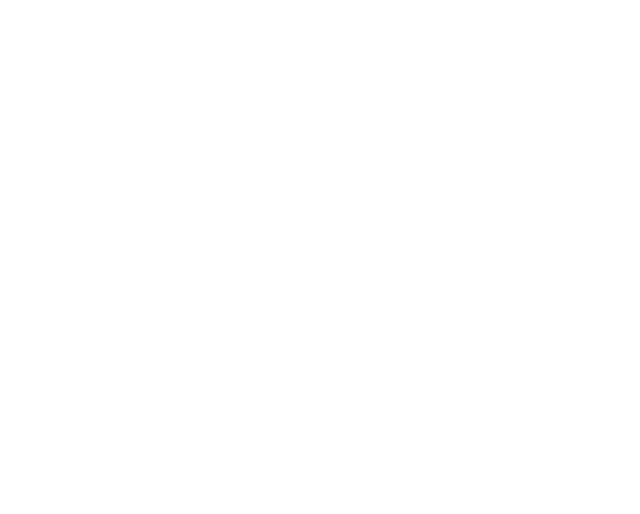
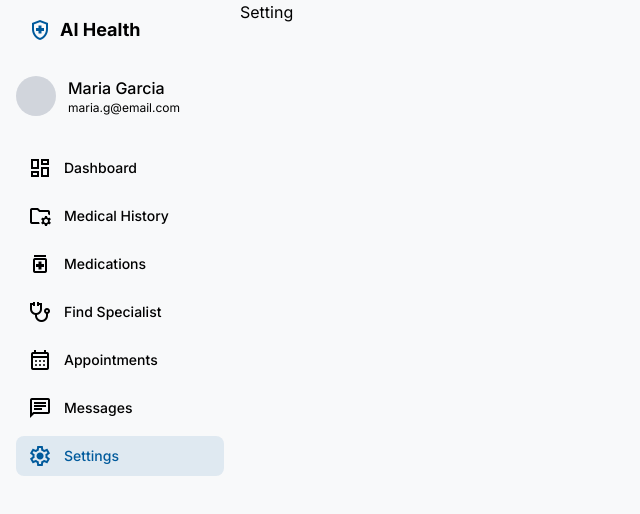
Before and after one commit to Mr-XX23/ai_health_assistent, a React (Vite) app: page /patient-setting in a window 1280 px wide. Before the commit this address had no page. Shown: the top 514 px of the page, without its empty margins (0-640 px from the left). Built offline with nearby package versions, Linux system fonts and the light colour scheme.

Commit message:
Added settiung page on patient

```diff
--- a/src/App.tsx
+++ b/src/App.tsx
@@ -36,6 +36,7 @@
 import Appointments from "./PatientPages/pages/Appointments/Appointments";
 import FindSpecialist from "./PatientPages/pages/Findspecialist/FindSpecialist";
 import DoctorPatientMedication from "./DocterComponents/components/Medicattion/DoctorPatientMedication";
+import Setting from "./PatientPages/pages/PatientSetting/Setting";
 
 const App = () => {
   return (
@@ -109,6 +110,8 @@
             element={<ScheduleAppointment />}
           />
           <Route path="patient-messages" element={<Messages />} />
+
+          <Route path="patient-setting" element={<Setting />} />
         </Routes>
       </BrowserRouter>
     </div>
--- a/src/PatientPages/components/Sidebar/Sidebar.tsx
+++ b/src/PatientPages/components/Sidebar/Sidebar.tsx
@@ -27,7 +27,6 @@
     },
     { lable: "Messages", path: "/patient-messages", icon: "chat" },
     { lable: "Settings", path: "/patient-setting", icon: "settings" },
-    { lable: "Logout", path: "/patient-logout", icon: "logout" },
   ];
 
   return (
--- /dev/null
+++ b/src/PatientPages/pages/PatientSetting/Setting.tsx
@@ -0,0 +1,12 @@
+import React from "react";
+import PatientLayout from "../../../layout/PatientLayout/PatientLayout";
+
+const Setting = () => {
+  return (
+    <>
+      <PatientLayout>Setting</PatientLayout>
+    </>
+  );
+};
+
+export default Setting;
```
